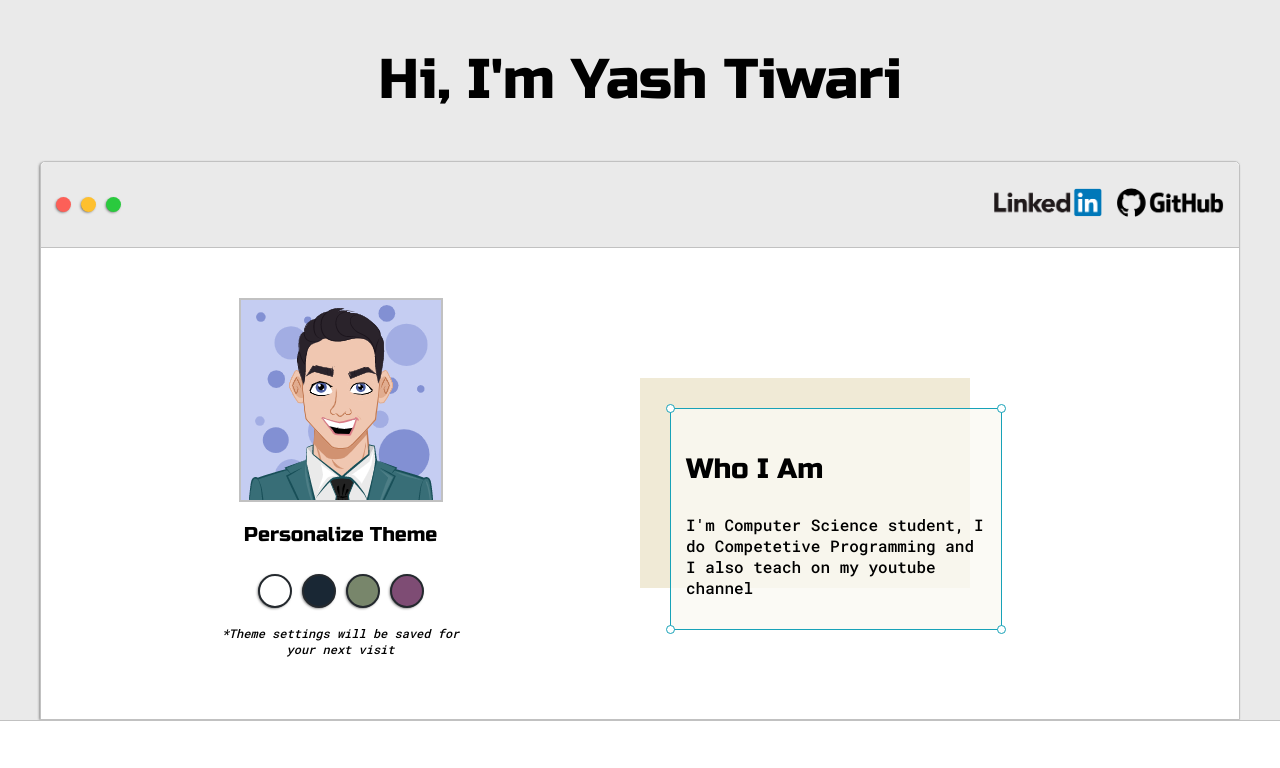
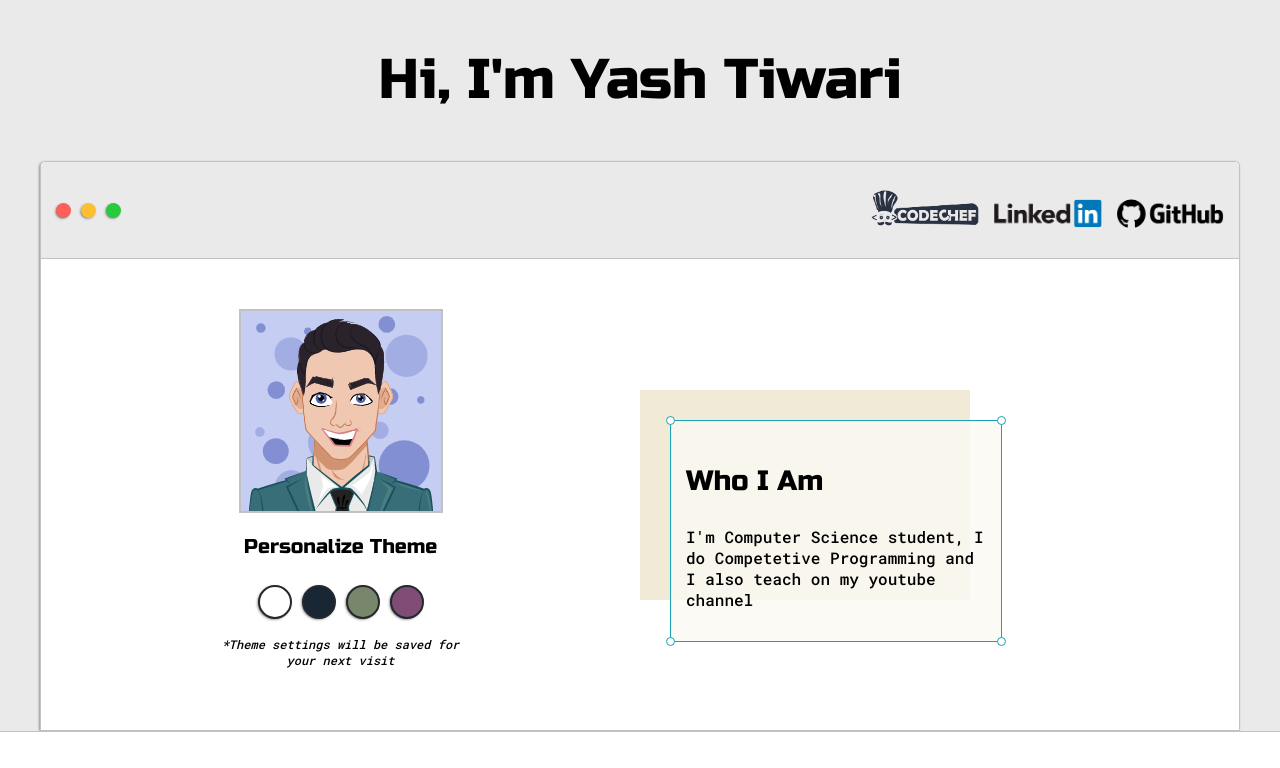
Before and after one commit to yash2411-cmd/YashTiwari.github.io, a plain HTML site: page index.html in a window 1280 px wide. Shown: the top 768 px of the page. Drawn offline with Linux system fonts and the light colour scheme.

Commit message:
added codechef profile link

```diff
--- a/default.css
+++ b/default.css
@@ -268,6 +268,7 @@ h6 {font-size: 16px;}
     width: 25%;
 
 }
+
 .post-wrapper{
     display: grid;
     grid-template-columns: repeat(auto-fit,minmax(360px,1fr));
--- a/index.html
+++ b/index.html
@@ -37,7 +37,7 @@
             </div>
             <ul id="navigation">
               <!-- <li><a href="#"><img width="4%" src="images/Contact.png"></a></li> -->
-              <!-- <li><img id="icons"  src="images/mail.png" ></li> -->
+              <li><a target="_blank" href="https://www.codechef.com/users/lucifer2411"><img id="icons" src="images/codechef.png"></a></li>
               <li><a target= "_blank" href="https://www.linkedin.com/in/yash-tiwari-b44a55194/"><img id="icons"  src="images/Linkedin.png" alt=""></a></li>
               <li><a target="_blank" href="https://github.com/yash2411-cmd"><img id="icons" src="images/giticon.png" alt=""></a></li>
               <!-- <li><a href="#">Contact</a></li> -->
```
Also changed, not shown: images/codechef.png (added).
